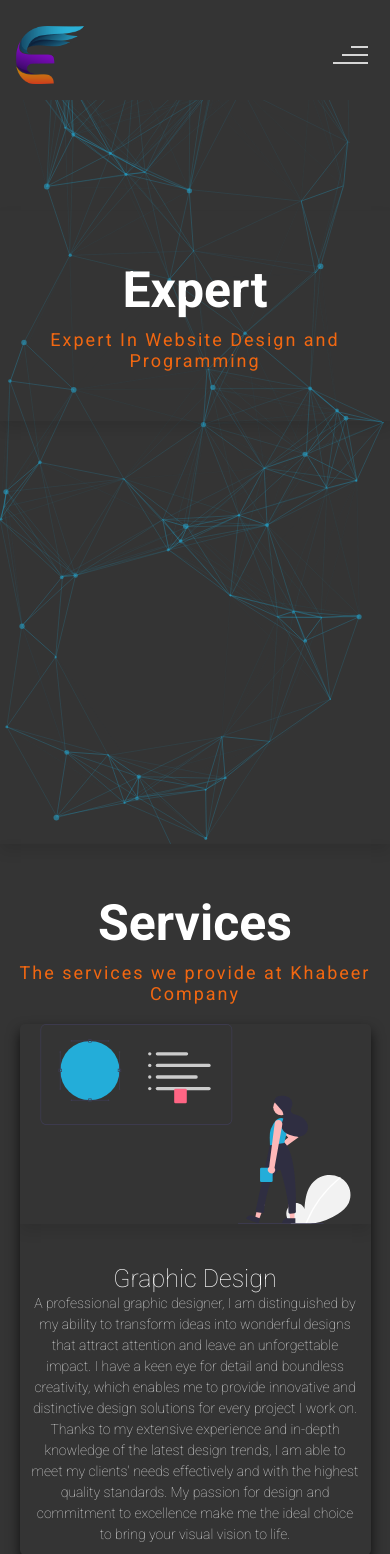
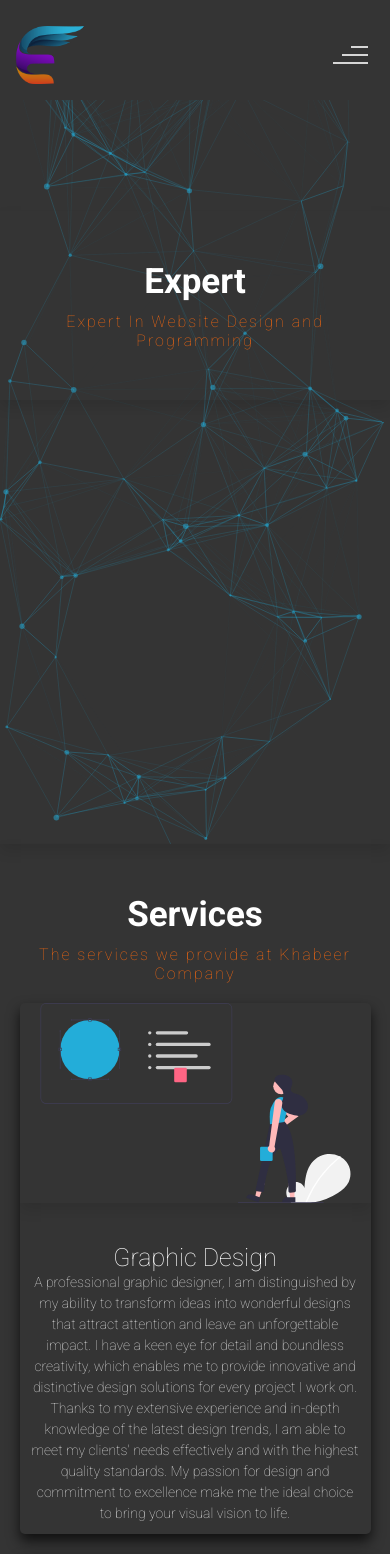
Before and after one commit to wesam801/expert, a PHP site: page / in a window 390 px wide. Shown: the top 1554 px of the page. Run offline with PHP 8.4, Linux system fonts and the light colour scheme; some libraries are stand-ins or nearby versions; some web fonts are replaced.

Commit message:
edit fill css

```diff
--- a/asset/css/main-style.css
+++ b/asset/css/main-style.css
@@ -570,6 +570,15 @@ a{
         width: 100%;
         top: 25%;
     }
+    .title h2{
+        font-size: 35px;
+    }
+    .title p{
+        width: 80%;
+        font-size: 16px;
+        font-weight: 100;
+        margin: 10px auto;
+    }
 }
 #particles{
     height: 100%;
@@ -954,3 +963,11 @@ a{
 .footer .div-bottom a:hover{
     color: var(--main-color-blue);
 }
+@media(max-width: 1000px){
+    .footer .container{
+        flex-direction: column;
+    }
+    .footer .feat .div-right{
+        float: left;
+    }
+}
--- a/index.html
+++ b/index.html
@@ -282,6 +282,7 @@
                 </div>
             </div>
         </div>
+        <a href="#" class="btn btn-blue">See More</a>
     </section>
     <!-- end our teams  -->
     <!-- start section Create an order -->
```
